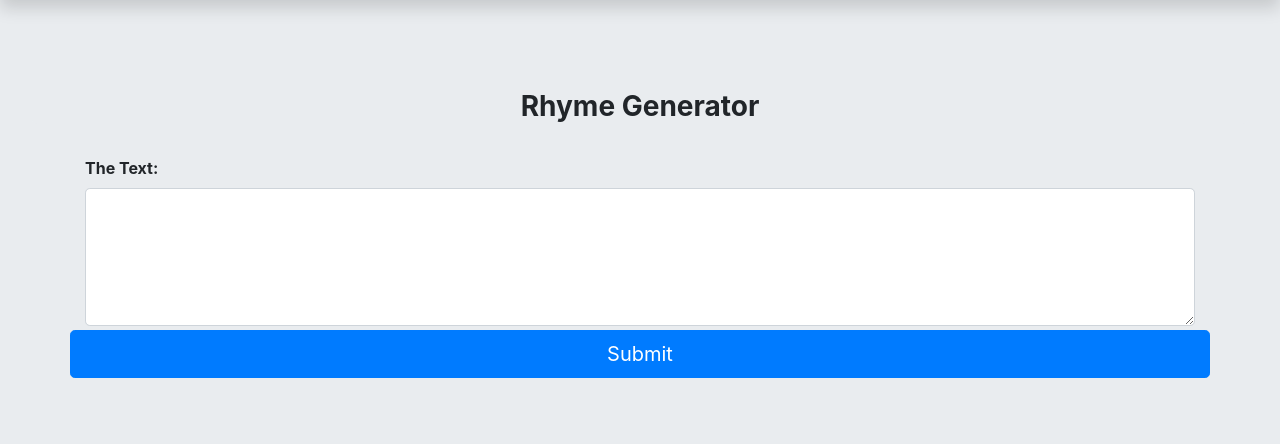
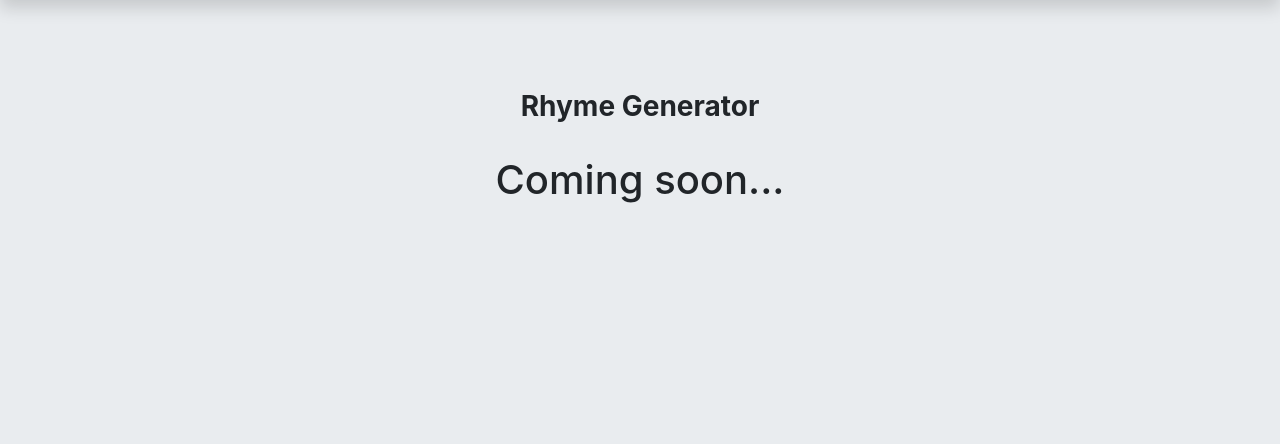
Before and after one commit to tdd-ai/tdd_tools, a Flask app: page /rhyme_input in a window 1280 px wide. Shown: the part 86-530 px from the top of the page. Run offline with Flask 2, Linux system fonts and the light colour scheme; some libraries are stand-ins or nearby versions.

Commit message:
updated new tools

```diff
--- a/templates/rhyme_input.html
+++ b/templates/rhyme_input.html
@@ -8,7 +8,9 @@
 </div>
 </div>
 
-<!-- Main container for data input -->
+<h1 style="text-align: center">Coming soon...</h1>
+
+<!-- Main container for data input
 <div class="container">
     <div class="alert alert-danger" role="alert" id="flash-message" style="display:none;">
     {{ get_flashed_messages()[0] }}
@@ -24,6 +26,5 @@
       </form>
   </div>
 </div>
-
-<!-- Form -->
+-->
 {% endblock %}
```
